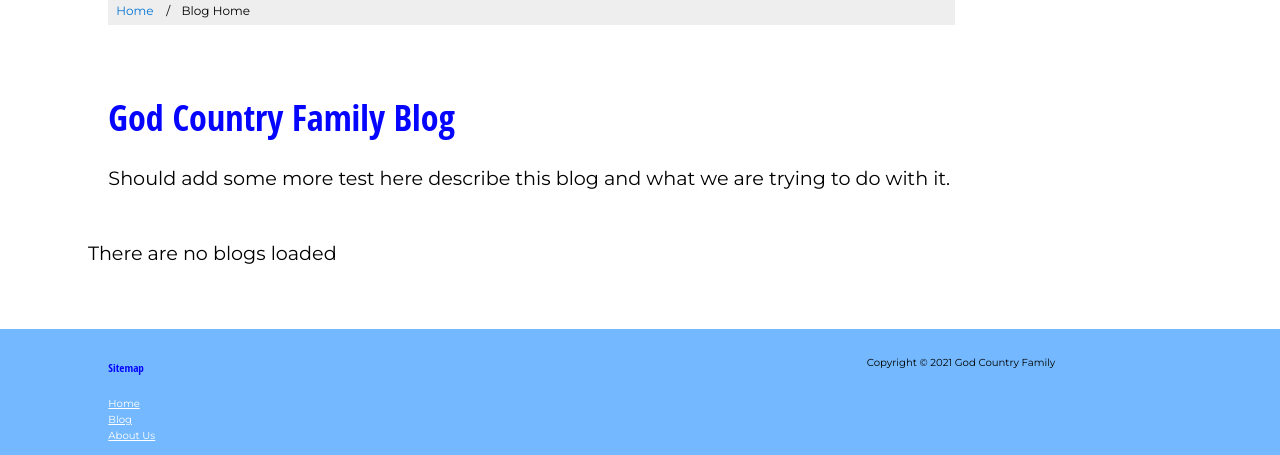
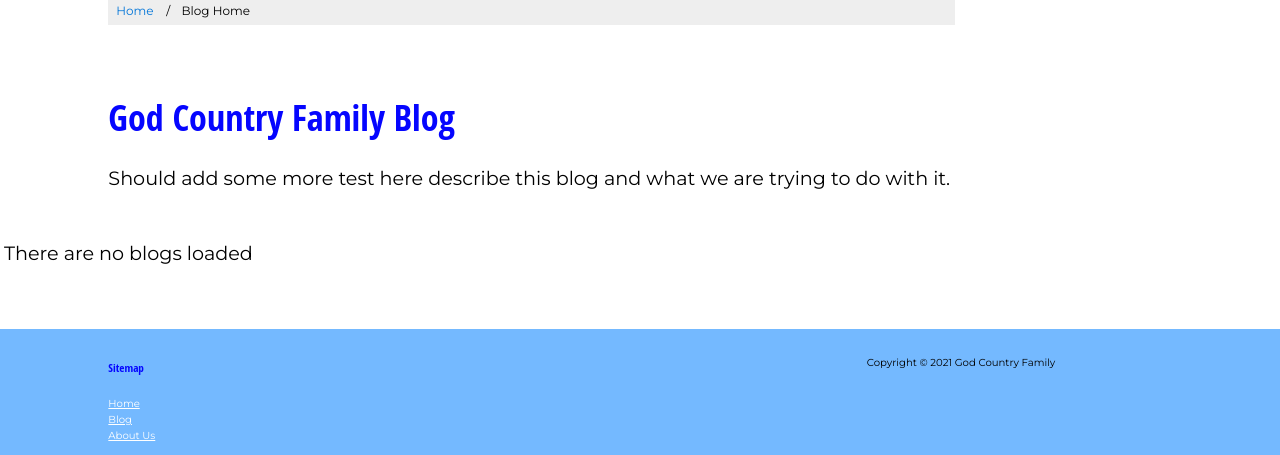
Before and after one commit to cmurray4492/gcf2, a Django app: page /blog/ in a window 1280 px wide. Shown: the part 409-864 px from the top of the page. Run offline with Django 3.2, Linux system fonts and the light colour scheme; data that the repository does not hold is empty; some libraries are stand-ins or nearby versions.

Commit message:
Blog Fix 5

```diff
--- a/gcf/static/css/style.css
+++ b/gcf/static/css/style.css
@@ -640,3 +640,9 @@ ul.breadcrumb li a:hover {
   font-size: 75%;
   max-height: 10%;
 }
+
+.row {
+  display: flex;
+  flex-wrap: wrap;
+  padding: 0 4px;
+}
--- a/templates/blog/blog.html
+++ b/templates/blog/blog.html
@@ -46,6 +46,7 @@
 	</div>
 </div>
 
+<div class="row">
 	<div class="section group">
 		<div class="col span_1_of_12"></div>
 			{% if blogs %}
@@ -65,5 +66,6 @@
 		<div><p>There are no blogs loaded</p></div>
 		{% endif %}
 	</div>
+</div>
 <br><br>
 {% endblock %}
```
